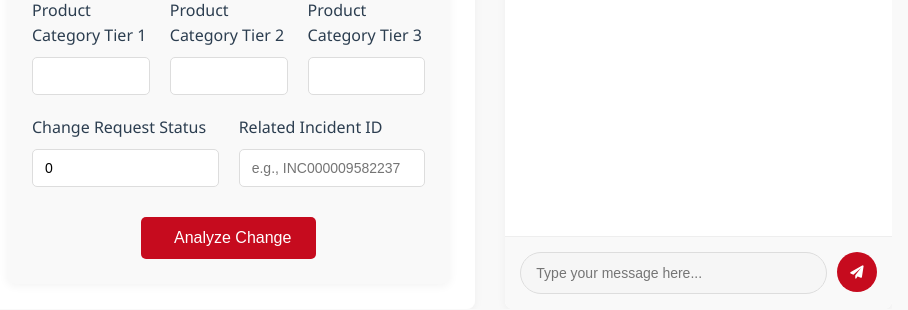
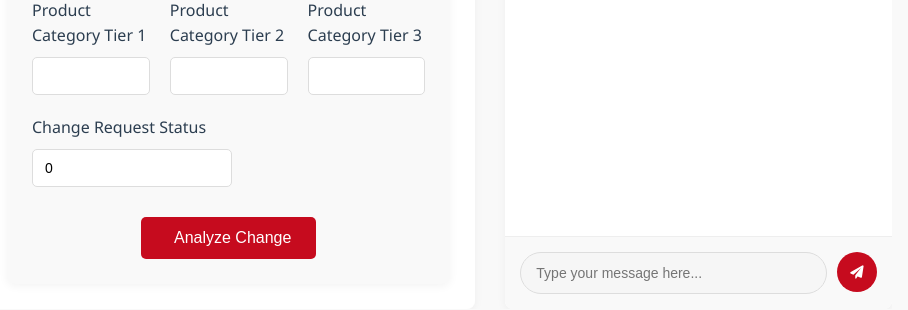
Before and after one commit to BrunoManzanoCTTI/MVP_MPCDC, a Flask app: page /mpcdc in a window 1280 px wide. Shown: the part 2056-2366 px from the top of the page, without its empty margins (368-1276 px from the left). Run offline with Flask 3, Linux system fonts and the light colour scheme.

Commit message:
Update form styles for change request status input and hide related incident ID field

```diff
--- a/static/css/style.css
+++ b/static/css/style.css
@@ -429,10 +429,21 @@ footer {
     color: var(--dark-color);
 }
 
-.form-group input,
+.form-group input:not(#change_request_status),
 .form-group select,
 .form-group textarea {
     width: 100%;
+    padding: 10px 12px;
+    border: 1px solid #ddd;
+    border-radius: 5px;
+    font-size: 14px;
+    transition: border-color 0.2s;
+}
+
+.form-group input#change_request_status {
+    width: auto; /* Allow the width to be determined by content or other factors */
+    min-width: 100px; /* Set a minimum width */
+    max-width: 200px; /* Set a maximum width */
     padding: 10px 12px;
     border: 1px solid #ddd;
     border-radius: 5px;
--- a/templates/index.html
+++ b/templates/index.html
@@ -161,7 +161,7 @@
                                             <input type="number" id="change_request_status" name="change_request_status" min="0" value="0">
                                         </div>
 
-                                        <div class="form-group">
+                                        <div class="form-group" hidden>
                                             <label for="Num_Incidencies">Related Incident ID</label>
                                             <input type="text" id="Num_Incidencies" name="Num_Incidencies" placeholder="e.g., INC000009582237">
                                         </div>
```
